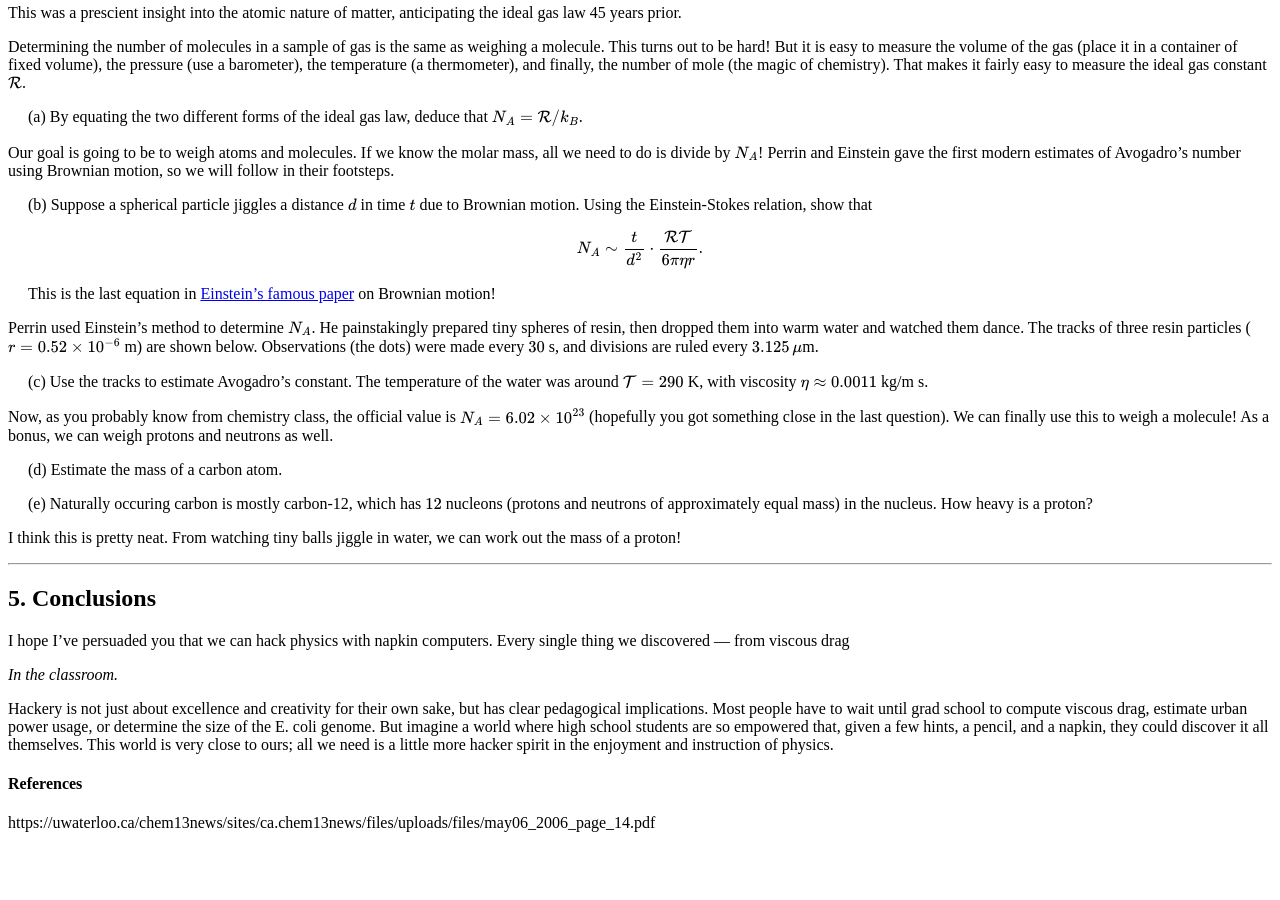
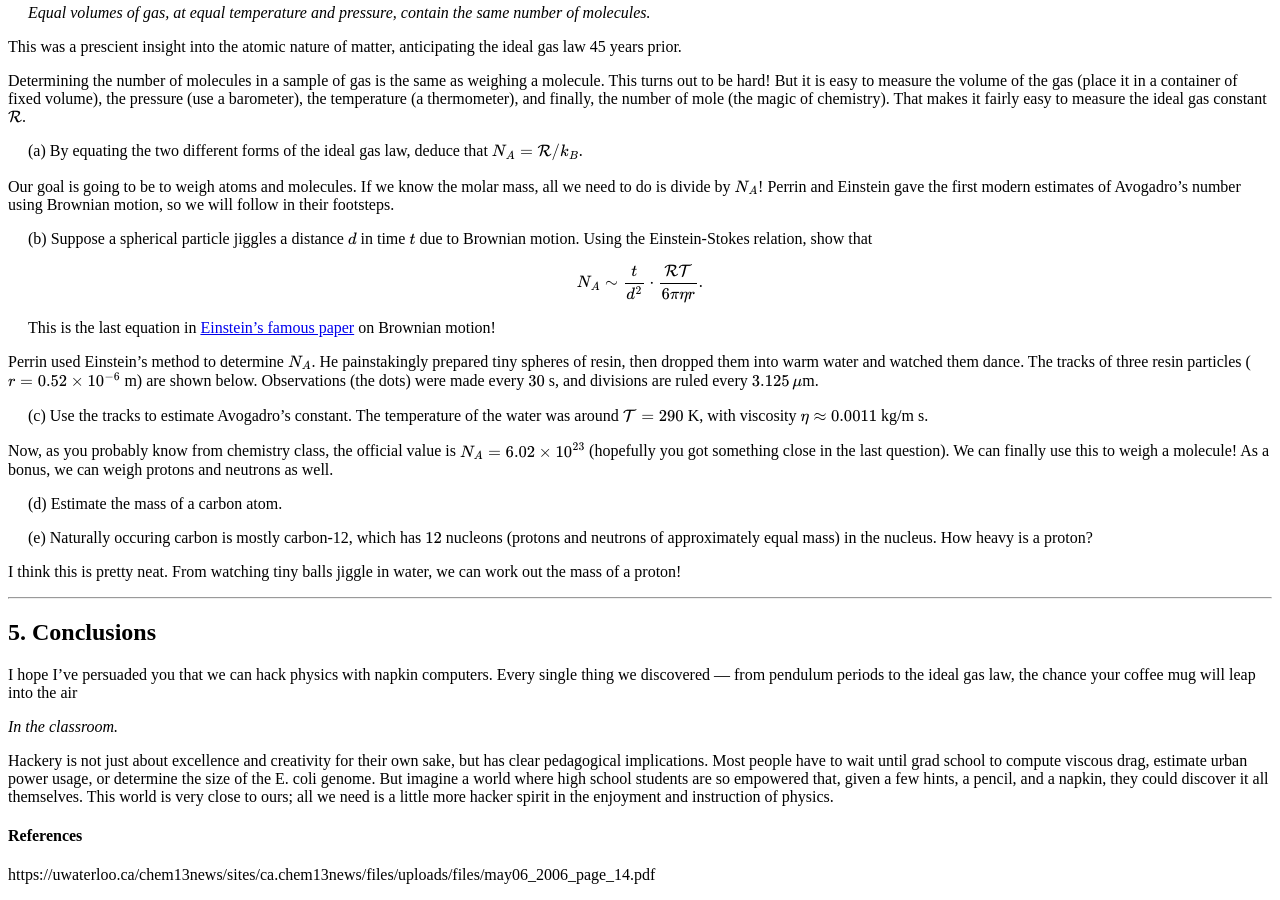
Before and after one commit to hapax/hapax.github.io, a Jekyll site: the page built from assets/simple-physics.md, in a window 1280 px wide and 900 px high, scrolled down 14393 px. Built offline with Jekyll 4.4.1, drawn with Linux system fonts in a browser that asks for light colours; our own code applies the rules of GitHub Pages for plain Markdown files; formulas are drawn with MathJax 3; a script that is not in the unit is left out; before the commit the page ends 15241 px from its top, so only the background shows below that; some of the changed text lies outside the part shown.

Commit message:
Update simple-physics.md

```diff
--- a/assets/simple-physics.md
+++ b/assets/simple-physics.md
@@ -1003,6 +1003,13 @@
 conclusion in (c)?
 </span>
 
+<span style="padding-left: 20px; display:block">
+(e) (Challenge.) Give a similar estimate that your mug will spontaneously
+launch itself into space.
+You will probably need to learn about the Maxwell-Boltzmann
+distribution and escape velocity.
+</span>
+
 ---
 
 ### 4. Random walks <a id="sec-4" name="sec-4"></a>
@@ -1685,7 +1692,8 @@
 
 I hope I've persuaded you that we can hack physics with napkin
 computers.
-Every single thing we discovered --- from viscous drag
+Every single thing we discovered --- from pendulum periods to the
+ideal gas law, the chance your coffee mug will leap into the air
 
 *In the classroom.*
 
```
